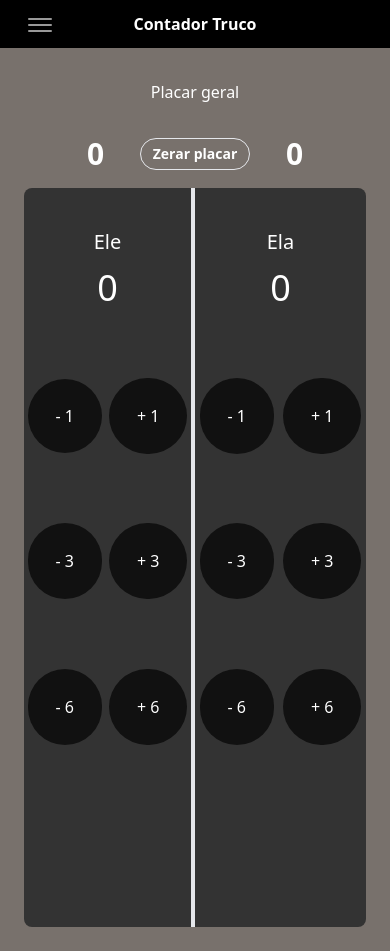
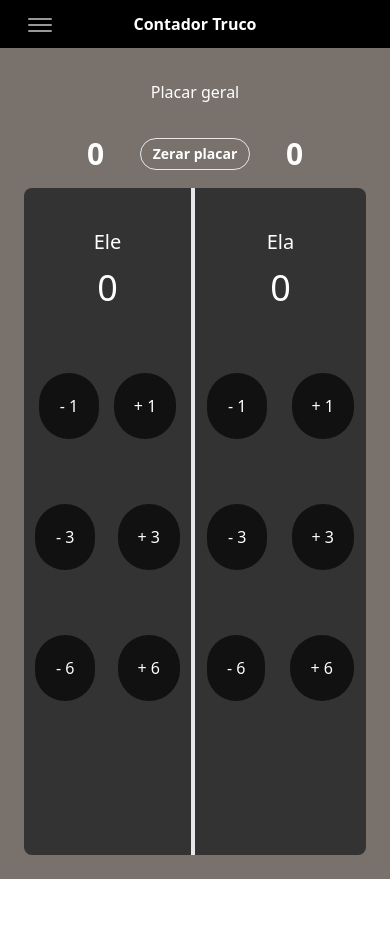
Before and after one commit to mts-ml/contador-truco, a React (Vite) app: page / in a window 390 px wide. After the commit the page ends 879 px from the top, so only its background shows below. Built offline with nearby package versions, Linux system fonts and the light colour scheme.

Commit message:
Add new media querie and page height

```diff
--- a/src/components/Home.tsx
+++ b/src/components/Home.tsx
@@ -250,7 +250,7 @@ export const Home: React.FC = () => {
                     </div>
 
                     <div>
-                        <div className="flex rounded-lg bg-[#333] text-white font-medium h-[87.6vh]">
+                        <div className="flex rounded-lg bg-[#333] text-white font-medium h-[79vh]">
 
                             {/* 1º TEAM */}
                             <section className="flex flex-col items-center pt-10 w-1/2 border-r-4">
@@ -259,9 +259,9 @@ export const Home: React.FC = () => {
                                 <p className="text-4xl mt-3">{points.firstTeamPoints}</p>
 
                                 <div className="flex flex-col items-center justify-evenly h-2/3 w-full">
-                                    <div className="mt-10 flex items-center justify-around w-full">
+                                    <div className="mt-10 flex items-center justify-evenly w-full">
                                         <button
-                                            className="bg-[#111] px-4 py-[7px] xs:px-7 xs:py-[25px] rounded-full"
+                                            className="bg-[#111] px-4 py-[7px] xs:px-[21px] xs:py-[21px] rounded-full"
                                             onClick={() => handlePoints("firstTeam", -1)}
                                             aria-label={`Remover 1 ponto da equipe ${teamsName.firstTeam}`}
                                         >
@@ -269,7 +269,7 @@ export const Home: React.FC = () => {
                                         </button>
 
                                         <button
-                                            className="bg-[#111] px-4 py-[7px] xs:px-7 xs:py-[26px] rounded-full"
+                                            className="bg-[#111] px-4 py-[7px] xs:px-[20px] xs:py-[21px] rounded-full"
                                             onClick={() => handlePoints("firstTeam", 1)}
                                             aria-label={`Adicionar 1 ponto para a equipe ${teamsName.firstTeam}`}
                                         >
@@ -279,7 +279,7 @@ export const Home: React.FC = () => {
 
                                     <div className="mt-10 flex items-center justify-around w-full">
                                         <button
-                                            className="bg-[#111] px-4 py-[7px] xs:px-7 xs:py-[26px] rounded-full"
+                                            className="bg-[#111] px-4 py-[7px] xs:px-[21px] xs:py-[21px] rounded-full"
                                             onClick={() => handlePoints("firstTeam", -3)}
                                             aria-label={`Remover 3 pontos da equipe ${teamsName.firstTeam}.`}
                                         >
@@ -287,7 +287,7 @@ export const Home: React.FC = () => {
                                         </button>
 
                                         <button
-                                            className="bg-[#111] px-4 py-[7px] xs:px-7 xs:py-[26px] rounded-full"
+                                            className="bg-[#111] px-4 py-[7px] xs:px-[20px] xs:py-[21px] rounded-full"
                                             onClick={() => handlePoints("firstTeam", 3)}
                                             aria-label={`Adicionar 3 pontos para a equipe ${teamsName.firstTeam}.`}
                                         >
@@ -297,7 +297,7 @@ export const Home: React.FC = () => {
 
                                     <div className="mt-10 flex items-center justify-around w-full">
                                         <button
-                                            className="bg-[#111] px-4 py-[7px] xs:px-7 xs:py-[26px] rounded-full"
+                                            className="bg-[#111] px-4 py-[7px] xs:px-[21px] xs:py-[21px] rounded-full"
                                             onClick={() => handlePoints("firstTeam", -6)}
                                             aria-label={`Remover 6 pontos da equipe ${teamsName.firstTeam}.`}
                                         >
@@ -305,7 +305,7 @@ export const Home: React.FC = () => {
                                         </button>
 
                                         <button
-                                            className="bg-[#111] px-4 py-[7px] xs:px-7 xs:py-[26px] rounded-full"
+                                            className="bg-[#111] px-4 py-[7px] xs:px-[20px] xs:py-[21px] rounded-full"
                                             onClick={() => handlePoints("firstTeam", 6)}
                                             aria-label={`Adicionar 6 pontos para a equipe ${teamsName.firstTeam}.`}
                                         >
@@ -324,7 +324,7 @@ export const Home: React.FC = () => {
                                 <div className="flex flex-col items-center justify-evenly h-2/3 w-full">
                                     <div className="mt-10 flex items-center justify-around w-full">
                                         <button
-                                            className="bg-[#111] px-4 py-[7px] xs:px-7 xs:py-[26px] rounded-full"
+                                            className="bg-[#111] px-4 py-[7px] xs:px-[21px] xs:py-[21px] rounded-full"
                                             onClick={() => handlePoints("secondTeam", -1)}
                                             aria-label={`Remover 1 ponto da equipe ${teamsName.secondTeam}.`}
                                         >
@@ -332,7 +332,7 @@ export const Home: React.FC = () => {
                                         </button>
 
                                         <button
-                                            className="bg-[#111] px-4 py-[7px] xs:px-7 xs:py-[26px] rounded-full"
+                                            className="bg-[#111] px-4 py-[7px] xs:px-[20px] xs:py-[21px] rounded-full"
                                             onClick={() => handlePoints("secondTeam", 1)}
                                             aria-label={`Adicionar 1 ponto para a equipe ${teamsName.secondTeam}.`}
                                         >
@@ -342,7 +342,7 @@ export const Home: React.FC = () => {
 
                                     <div className="mt-10 flex items-center justify-around w-full">
                                         <button
-                                            className="bg-[#111] px-4 py-[7px] xs:px-7 xs:py-[26px] rounded-full"
+                                            className="bg-[#111] px-4 py-[7px] xs:px-[21px] xs:py-[21px] rounded-full"
                                             onClick={() => handlePoints("secondTeam", -3)}
                                             aria-label={`Remover 3 pontos da equipe ${teamsName.secondTeam}.`}
                                         >
@@ -350,31 +350,31 @@ export const Home: React.FC = () => {
                                         </button>
 
                                         <button
-                                            className="bg-[#111] px-4 py-[7px] xs:px-7 xs:py-[26px] rounded-full"
+                                            className="bg-[#111] px-4 py-[7px] xs:px-[20px] xs:py-[21px] rounded-full"
                                             onClick={() => handlePoints("secondTeam", 3)}
                                             aria-label={`Adicionar 3 pontos para a equipe ${teamsName.secondTeam}.`}
 
-                                        >
+                                     >
                                             + 3
                                         </button>
                                     </div>
 
                                     <div className="mt-10 flex items-center justify-around w-full">
                                         <button
-                                            className="bg-[#111] px-4 py-[7px] xs:px-7 xs:py-[26px] rounded-full"
+                                            className="bg-[#111] px-4 py-[7px] xs:px-[20px] xs:py-[21px] rounded-full"
                                             onClick={() => handlePoints("secondTeam", -6)}
                                             aria-label={`Remover 6 pontos da equipe ${teamsName.secondTeam}.`}
 
-                                        >
+                                     >
                                             - 6
                                         </button>
 
                                         <button
-                                            className="bg-[#111] px-4 py-[7px] xs:px-7 xs:py-[26px] rounded-full"
+                                            className="bg-[#111] px-4 py-[7px] xs:px-[21px] xs:py-[21px] rounded-full"
                                             onClick={() => handlePoints("secondTeam", 6)}
                                             aria-label={`Adicionar 6 pontos para a equipe ${teamsName.secondTeam}.`}
 
-                                        >
+                                     >
                                             + 6
                                         </button>
                                     </div>
```
